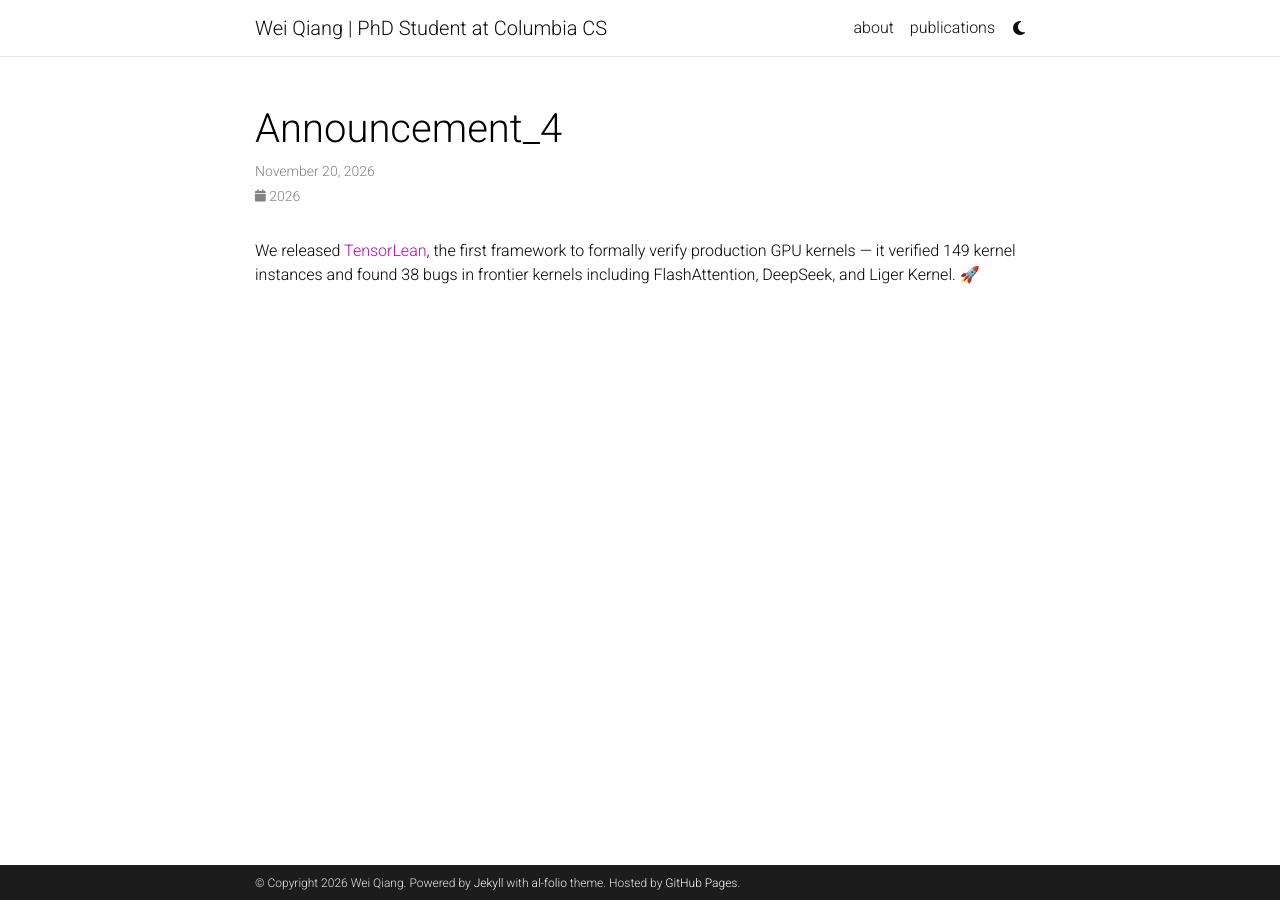
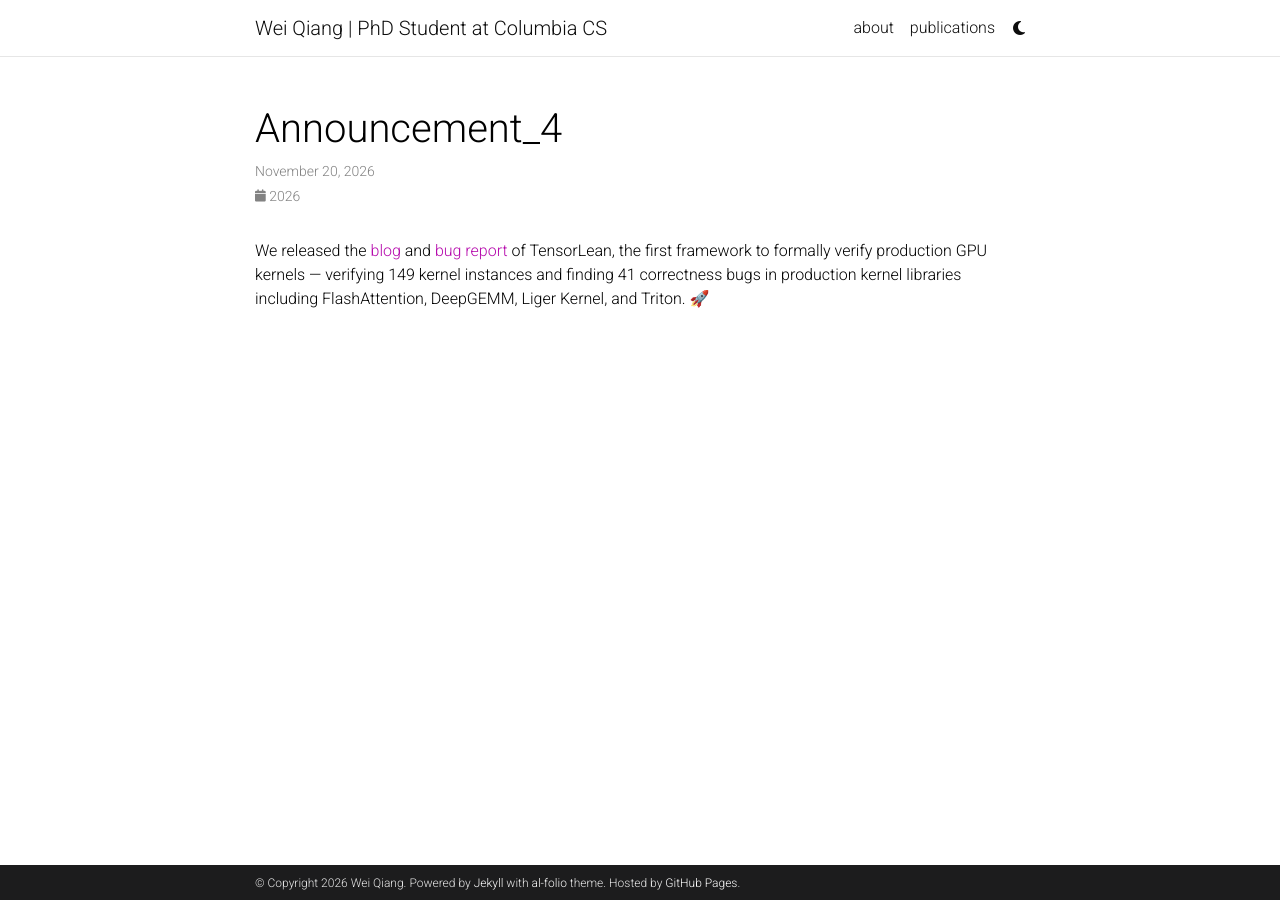
Before and after one commit to xiaoqiangheye/xiaoqiangheye.github.io, a Jekyll site: the page built from _news/announcement_4.md, in a window 1280 px wide. Built offline with Jekyll 4.4.1, drawn with Linux system fonts in a browser that asks for light colours; emoji names are drawn with the system emoji font; comment, search, counter and statistics services are not loaded; a style sheet for code colours, icons or effects is not loaded.

Commit message:
Reword TensorLean news: blog and bug report release
Co-Authored-By: Claude Fable 5 <noreply@anthropic.com>

```diff
--- a/_news/announcement_4.md
+++ b/_news/announcement_4.md
@@ -5,4 +5,4 @@ inline: true
 related_posts: false
 ---
 
-We released [TensorLean](https://tensorlean.ai), the first framework to formally verify production GPU kernels — it verified 149 kernel instances and found 38 bugs in frontier kernels including FlashAttention, DeepSeek, and Liger Kernel. :rocket:
+We released the [blog](https://tensorlean.ai) and [bug report](https://github.com/TensorLean/TensorLean) of TensorLean, the first framework to formally verify production GPU kernels — verifying 149 kernel instances and finding 41 correctness bugs in production kernel libraries including FlashAttention, DeepGEMM, Liger Kernel, and Triton. :rocket:
```
